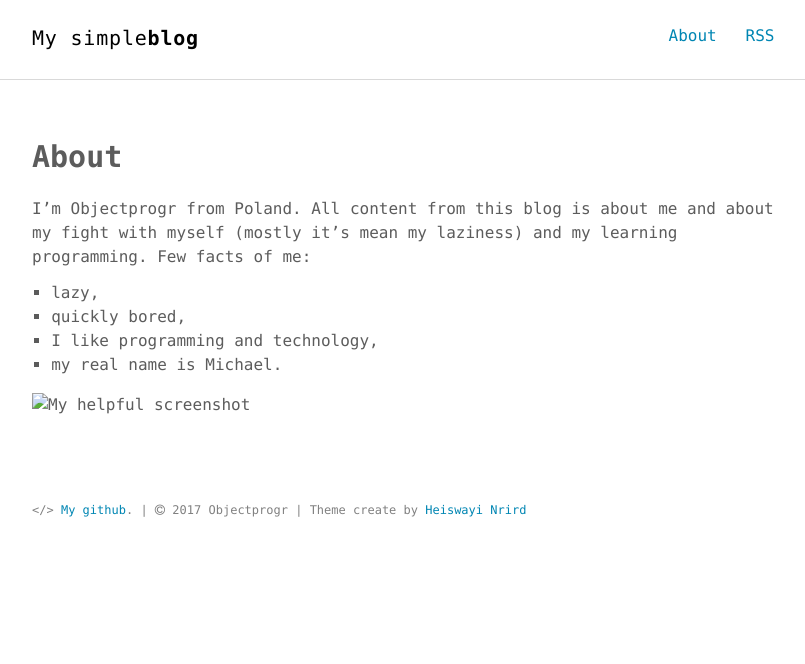
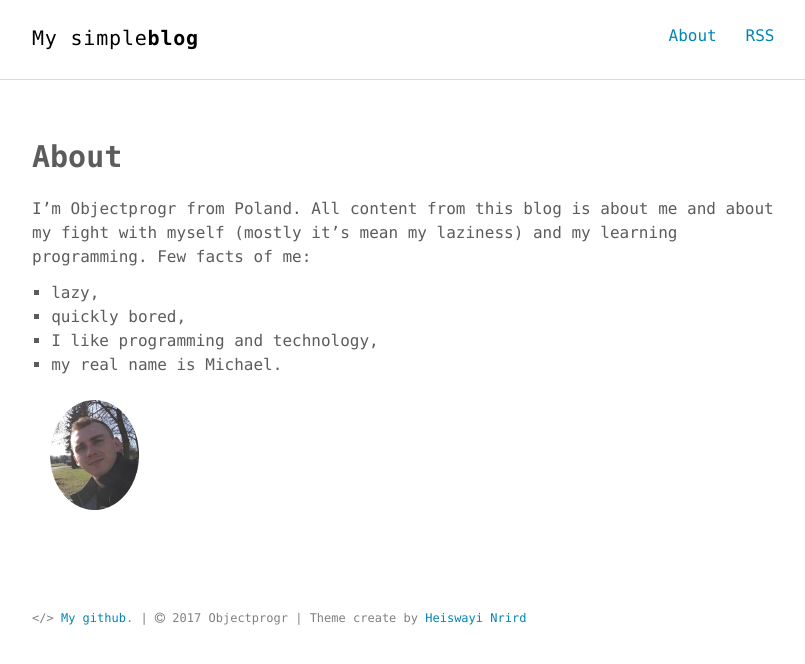
Before and after one commit to objectprogr/old_github_io_website, a Jekyll site: the page built from about.md, in a window 1280 px wide. Shown: the top 664 px of the page, without its empty margins (232-1037 px from the left). Built offline with Jekyll 4.4.1, drawn with Linux system fonts in a browser that asks for light colours.

Commit message:
Update path to author.png

```diff
--- a/about.md
+++ b/about.md
@@ -11,4 +11,4 @@ Few facts of me:
 + I like programming and technology,
 + my real name is Michael.
 
-![My helpful screenshot]({{ site.url }}/assets/author.png){: .center-image }
+![My helpful screenshot]({{ site.url }}/assets/images/author.png){: .center-image }
```
